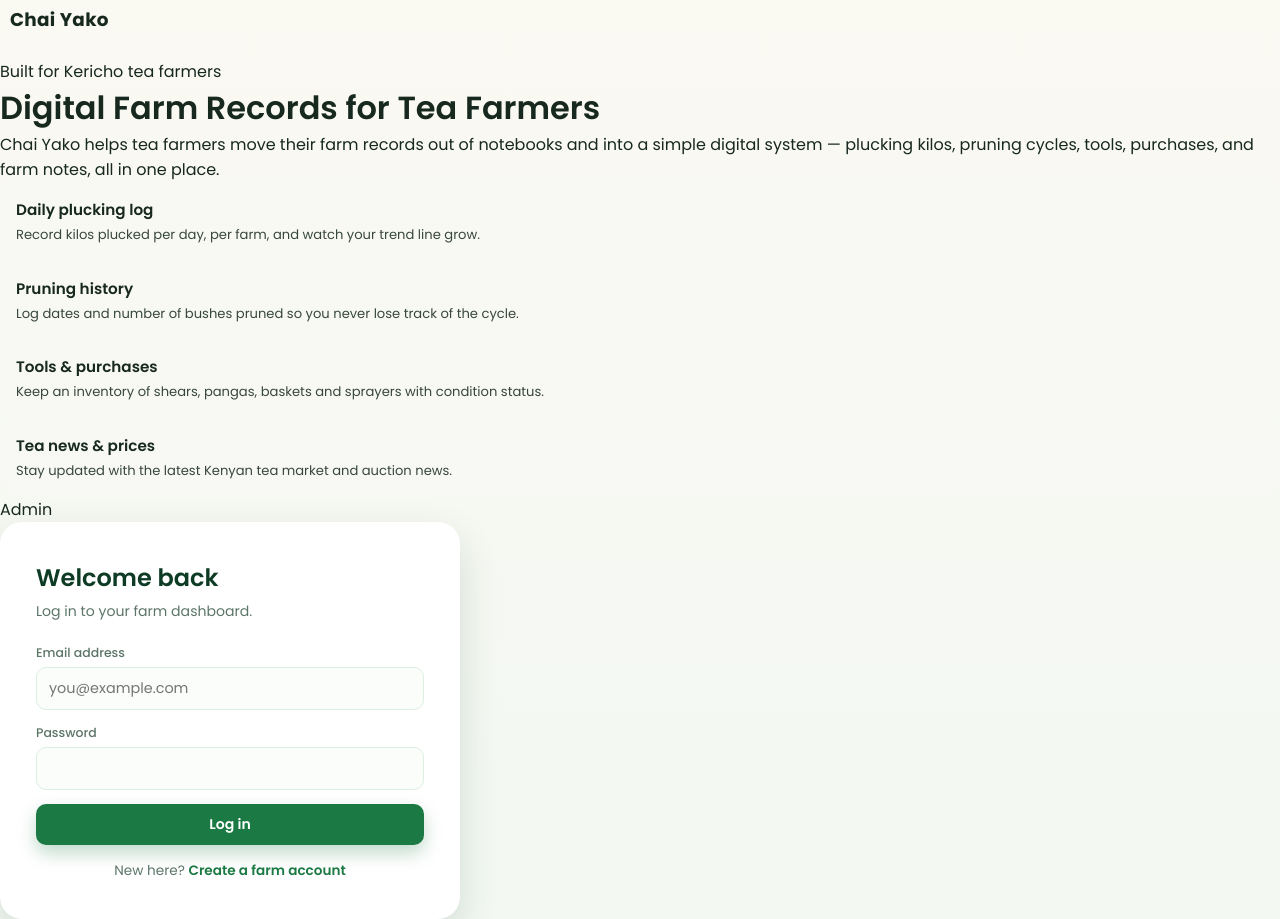
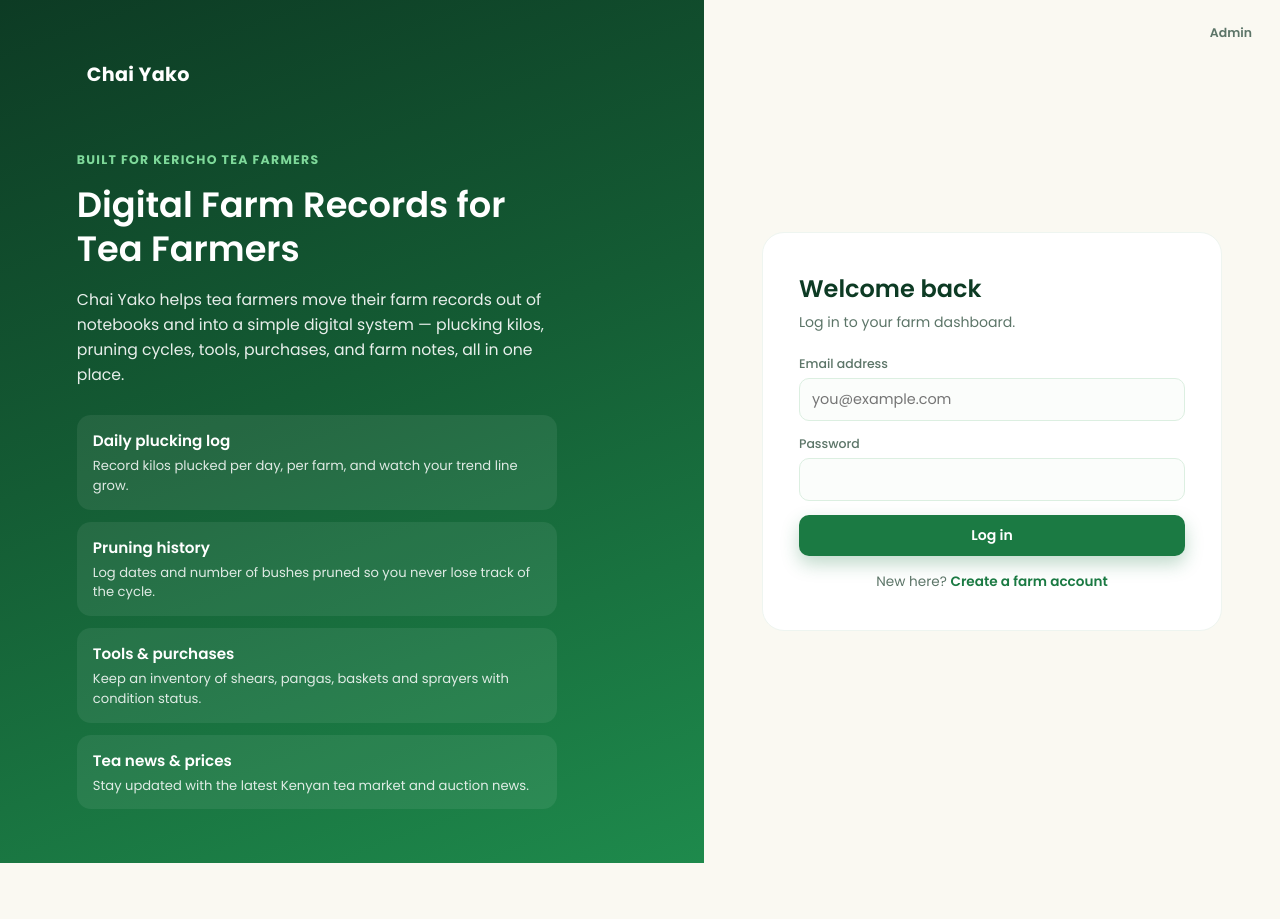
Before and after one commit to BobColdd/chai2, a Flask app: page / in a window 1280 px wide. After the commit the page ends 863 px from the top, so only its background shows below. Run offline with Flask 3, Linux system fonts and the light colour scheme.

Commit message:
Add styles for split landing page layout

```diff
--- a/app/static/css/style.css
+++ b/app/static/css/style.css
@@ -28,6 +28,40 @@ body {
 a { text-decoration: none; color: inherit; }
 h1, h2, h3, h4 { margin: 0; font-weight: 600; }
 p { margin: 0; }
+
+/* ---------- Split landing (info left, login right) ---------- */
+.split-landing { min-height: 100vh; display: flex; flex-wrap: wrap; }
+
+.split-info {
+  flex: 1 1 55%; min-width: 320px;
+  background: linear-gradient(160deg, #0d3b24 0%, #145c34 45%, #1e8a4c 100%);
+  color: #fff; padding: 54px 6%; display: flex; flex-direction: column; justify-content: center;
+}
+.split-info .brand { font-size: 1.2rem; font-weight: 700; margin-bottom: 36px; }
+.split-info .eyebrow { text-transform: uppercase; letter-spacing: 0.1em; font-size: 0.78rem; color: var(--tea-light); font-weight: 700; }
+.split-info h1 { font-size: 2.2rem; line-height: 1.25; margin: 14px 0 16px; max-width: 480px; }
+.split-info p.lead { font-size: 0.98rem; opacity: 0.9; line-height: 1.6; margin-bottom: 28px; max-width: 480px; }
+
+.split-features { display: grid; gap: 12px; max-width: 480px; }
+.split-features .feature-item { display: flex; gap: 12px; align-items: flex-start; background: rgba(255,255,255,0.07); padding: 14px 16px; border-radius: 14px; }
+.split-features h4 { font-size: 0.92rem; margin-bottom: 3px; }
+.split-features p { font-size: 0.8rem; opacity: 0.85; line-height: 1.5; margin: 0; }
+
+.split-login {
+  flex: 1 1 45%; min-width: 320px; background: var(--cream);
+  display: flex; align-items: center; justify-content: center; padding: 40px 24px; position: relative;
+}
+.split-login .admin-link {
+  position: absolute; top: 24px; right: 28px; font-size: 0.78rem; font-weight: 600; color: var(--muted);
+}
+.split-login .admin-link:hover { color: var(--tea-dark); }
+.split-login .auth-card { box-shadow: none; border: 1px solid #eef5f0; }
+
+@media (max-width: 860px) {
+  .split-landing { flex-direction: column; }
+  .split-info { padding: 44px 6% 36px; }
+  .split-login { padding: 36px 24px 48px; }
+}
 
 /* ---------- Layout ---------- */
 .app-shell { display: grid; grid-template-columns: 260px 1fr; min-height: 100vh; }
```
